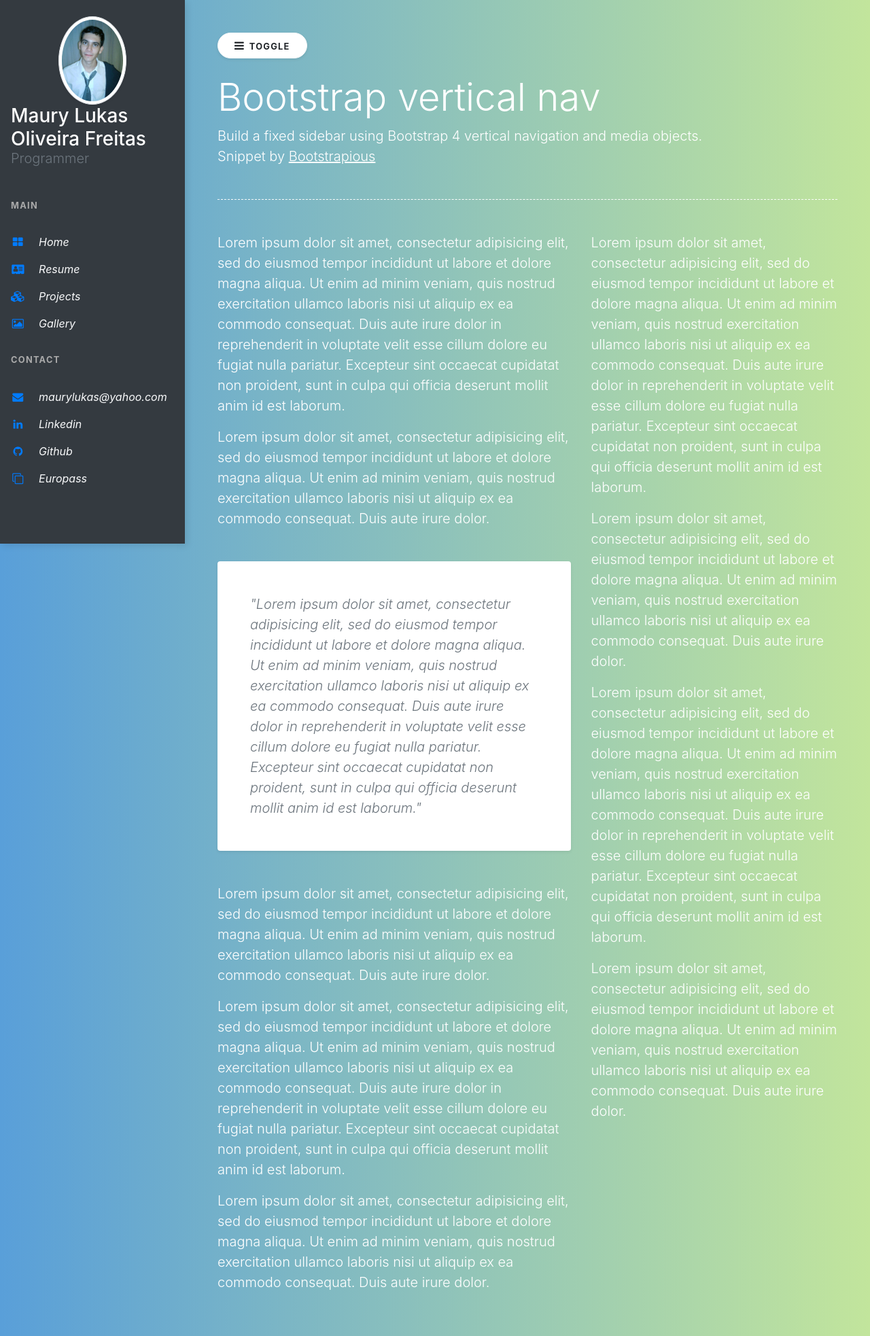
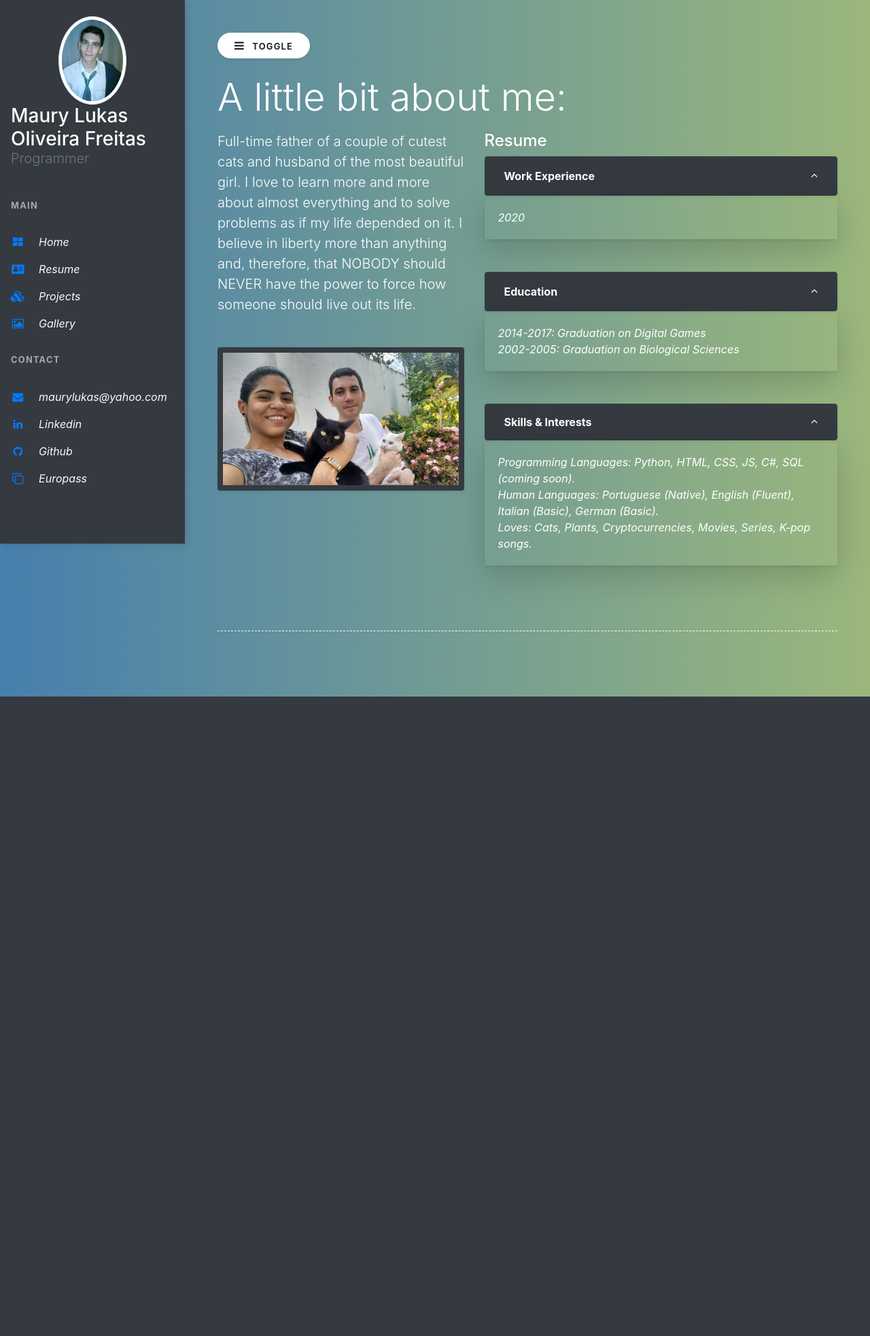
Before and after one commit to maurylukas/mysitecvofml, a Flask app: page / in a window 1280 px wide. Shown: the whole page at 68% size. After the commit the page ends 1025 px from the top, so only its background shows below. Run offline with Flask 2, Linux system fonts and the light colour scheme; some libraries are stand-ins or nearby versions.

Commit message:
Panels added
Added collapsible panels, slightly changed background colors, added some text on main page.

```diff
--- a/mycv/static/estilo.css
+++ b/mycv/static/estilo.css
@@ -13,6 +13,11 @@
 
 .wrapper.active {
     perspective: 1500px;
+}
+
+.with-chevron[aria-expanded='true'] i {
+  display: block;
+  transform: rotate(180deg) !important;
 }
 
 .vertical-nav {
@@ -88,8 +93,8 @@
 
 body {
   background: #599fd9;
-  background: -webkit-linear-gradient(to right, #599fd9, #c2e59c);
-  background: linear-gradient(to right, #599fd9, #c2e59c);
+  background: -webkit-linear-gradient(to right, #477fad, #9bb77c); /* #599fd9, #c2e59c */
+  background: linear-gradient(to right, #477fad, #9bb77c); /* #599fd9, #c2e59c */
   min-height: 100vh;
   overflow-x: hidden;
 }
--- a/mycv/static/funcao.js
+++ b/mycv/static/funcao.js
@@ -13,4 +13,7 @@ $(document).ready(function() {
             $('.wrapper').addClass('active');
         }
   });
+  if ($(window).width() <= 768) {
+    $('.collapse').collapse();
+    }
 });
--- a/mycv/templates/novo.html
+++ b/mycv/templates/novo.html
@@ -4,49 +4,95 @@
 <!-- Page content holder -->
 <div class="page-content p-5" id="content">
   <!-- Toggle button -->
-  <button id="sidebarCollapse" type="button" class="btn btn-info btn-light bg-white rounded-pill shadow-sm px-4 mb-4"><i class="fa fa-bars mr-2"></i><small class="text-uppercase font-weight-bold">Toggle</small></button>
+  <button id="sidebarCollapse" type="button" class="btn btn-info btn-light bg-white rounded-pill shadow-sm px-4 mb-4">
+    <i class="fa fa-bars mr-2"></i>
+    <small class="text-uppercase font-weight-bold">Toggle</small>
+  </button>
 
   <!-- Demo content -->
-  <h2 class="display-4 text-white">Bootstrap vertical nav</h2>
-  <p class="lead text-white mb-0">Build a fixed sidebar using Bootstrap 4 vertical navigation and media objects.</p>
-  <p class="lead text-white">Snippet by <a href="https://bootstrapious.com/snippets" class="text-white">
-        <u>Bootstrapious</u></a>
+  <h2 class="display-4 text-white">A little bit about me:</h2>
+  <p class="lead text-white mb-0"></p>
+  <p class="lead text-white">
+    <!--
+    <a href="https://bootstrapious.com/snippets" class="text-white">
+        <u>Bootstrapious</u>
+    </a>
+    -->
   </p>
-  <div class="separator"></div>
   <div class="row text-white">
+    <div class="col-lg-5">
+      <p class="lead">Full-time father of a couple of cutest cats and husband of the most beautiful girl.
+        I love to learn more and more about almost everything and to solve problems as if my life depended on it.
+        I believe in liberty more than anything and, therefore,
+        that NOBODY should NEVER have the power to force how someone should live out its life.</p>
+      <p class="lead"></p>
+      <div class="bg-dark p-2 rounded my-5 shadow-sm">
+        <img class="img-fluid mx-auto" src="static/nos.jpg" alt="Us" width="960" height="540">
+        <p class="lead font-italic mb-0 text-muted"></p>
+      </div>
+      <p class="lead"></p>
+      <p class="lead"></p>
+      <p class="lead"></p>
+    </div>
     <div class="col-lg-7">
-      <p class="lead">Lorem ipsum dolor sit amet, consectetur adipisicing elit, sed do eiusmod tempor incididunt ut labore et dolore magna aliqua. Ut enim ad minim veniam, quis nostrud exercitation ullamco laboris nisi ut aliquip ex ea commodo consequat. Duis aute irure
-        dolor in reprehenderit in voluptate velit esse cillum dolore eu fugiat nulla pariatur. Excepteur sint occaecat cupidatat non proident, sunt in culpa qui officia deserunt mollit anim id est laborum.</p>
-      <p class="lead">Lorem ipsum dolor sit amet, consectetur adipisicing elit, sed do eiusmod tempor incididunt ut labore et dolore magna aliqua. Ut enim ad minim veniam, quis nostrud exercitation ullamco laboris nisi ut aliquip ex ea commodo consequat. Duis aute irure
-        dolor.
-      </p>
-      <div class="bg-white p-5 rounded my-5 shadow-sm">
-        <p class="lead font-italic mb-0 text-muted">"Lorem ipsum dolor sit amet, consectetur adipisicing elit, sed do eiusmod tempor incididunt ut labore et dolore magna aliqua. Ut enim ad minim veniam, quis nostrud exercitation ullamco laboris nisi ut aliquip ex ea commodo consequat. Duis aute
-          irure dolor in reprehenderit in voluptate velit esse cillum dolore eu fugiat nulla pariatur. Excepteur sint occaecat cupidatat non proident, sunt in culpa qui officia deserunt mollit anim id est laborum."</p>
+      <h4 class="text-white">Resume</h4>
+      <div class="mb-5">
+        <!-- Collapse Panel 1-->
+        <a data-toggle="collapse" href="#collapseExample1" role="button" aria-expanded="true" aria-controls="collapseExample1" class="btn btn-dark btn-block py-2 shadow-sm with-chevron">
+          <p class="d-flex align-items-center justify-content-between mb-0 px-3 py-2">
+            <strong class="">Work Experience</strong>
+            <i class="fa fa-angle-down"></i>
+          </p>
+        </a>
+        <div id="collapseExample1" class="collapse shadow-sm show">
+          <div class="shadow-lg">
+            <div class="card-body">
+              <p class="font-italic mb-0 text-white">2020</p>
+            </div>
+          </div>
+        </div>
       </div>
-      <p class="lead">Lorem ipsum dolor sit amet, consectetur adipisicing elit, sed do eiusmod tempor incididunt ut labore et dolore magna aliqua. Ut enim ad minim veniam, quis nostrud exercitation ullamco laboris nisi ut aliquip ex ea commodo consequat. Duis aute irure
-        dolor.
-      </p>
-      <p class="lead">Lorem ipsum dolor sit amet, consectetur adipisicing elit, sed do eiusmod tempor incididunt ut labore et dolore magna aliqua. Ut enim ad minim veniam, quis nostrud exercitation ullamco laboris nisi ut aliquip ex ea commodo consequat. Duis aute irure
-        dolor in reprehenderit in voluptate velit esse cillum dolore eu fugiat nulla pariatur. Excepteur sint occaecat cupidatat non proident, sunt in culpa qui officia deserunt mollit anim id est laborum.</p>
-      <p class="lead">Lorem ipsum dolor sit amet, consectetur adipisicing elit, sed do eiusmod tempor incididunt ut labore et dolore magna aliqua. Ut enim ad minim veniam, quis nostrud exercitation ullamco laboris nisi ut aliquip ex ea commodo consequat. Duis aute irure
-        dolor.
-      </p>
-    </div>
-    <div class="col-lg-5">
-      <p class="lead">Lorem ipsum dolor sit amet, consectetur adipisicing elit, sed do eiusmod tempor incididunt ut labore et dolore magna aliqua. Ut enim ad minim veniam, quis nostrud exercitation ullamco laboris nisi ut aliquip ex ea commodo consequat. Duis aute irure
-        dolor in reprehenderit in voluptate velit esse cillum dolore eu fugiat nulla pariatur. Excepteur sint occaecat cupidatat non proident, sunt in culpa qui officia deserunt mollit anim id est laborum.</p>
-      <p class="lead">Lorem ipsum dolor sit amet, consectetur adipisicing elit, sed do eiusmod tempor incididunt ut labore et dolore magna aliqua. Ut enim ad minim veniam, quis nostrud exercitation ullamco laboris nisi ut aliquip ex ea commodo consequat. Duis aute irure
-        dolor.
-      </p>
-      <p class="lead">Lorem ipsum dolor sit amet, consectetur adipisicing elit, sed do eiusmod tempor incididunt ut labore et dolore magna aliqua. Ut enim ad minim veniam, quis nostrud exercitation ullamco laboris nisi ut aliquip ex ea commodo consequat. Duis aute irure
-        dolor in reprehenderit in voluptate velit esse cillum dolore eu fugiat nulla pariatur. Excepteur sint occaecat cupidatat non proident, sunt in culpa qui officia deserunt mollit anim id est laborum.</p>
-      <p class="lead">Lorem ipsum dolor sit amet, consectetur adipisicing elit, sed do eiusmod tempor incididunt ut labore et dolore magna aliqua. Ut enim ad minim veniam, quis nostrud exercitation ullamco laboris nisi ut aliquip ex ea commodo consequat. Duis aute irure
-        dolor.
-      </p>
+      <div class="mb-5">
+        <!-- Collapse Panel 2-->
+        <button data-toggle="collapse" data-target="#collapseExample2" role="button" aria-expanded="true" aria-controls="collapseExample2" class="btn btn-dark btn-block py-2 shadow-sm with-chevron">
+          <p class="d-flex align-items-center justify-content-between mb-0 px-3 py-2">
+            <strong class="">Education</strong>
+            <i class="fa fa-angle-down"></i>
+          </p>
+        </button>
+        <div id="collapseExample2" class="collapse shadow-sm show">
+          <div class="shadow-lg">
+            <div class="card-body">
+              <p class="font-italic mb-0 text-white">2014-2017: Graduation on Digital Games</p>
+              <p class="font-italic mb-0 text-white">2002-2005: Graduation on Biological Sciences</p>
+            </div>
+          </div>
+        </div>
+      </div>
+      <div class="mb-5">
+        <!-- Collapse Panel 3-->
+        <a data-toggle="collapse" href="#collapseExample3" role="button" aria-expanded="true" aria-controls="collapseExample3" class="btn btn-dark btn-block p2-3 shadow-sm with-chevron">
+          <p class="d-flex align-items-center justify-content-between mb-0 px-3 py-2">
+            <strong class="">Skills & Interests</strong>
+            <i class="fa fa-angle-down"></i>
+          </p>
+        </a>
+        <div id="collapseExample3" class="collapse shadow-sm show">
+          <div class="shadow-lg">
+            <div class="card-body">
+              <p class="font-italic mb-0 text-white">Programming Languages: Python, HTML, CSS, JS, C#, SQL (coming soon).</p>
+              <p class="font-italic mb-0 text-white">Human Languages: Portuguese (Native), English (Fluent), Italian (Basic), German (Basic).</p>
+              <p class="font-italic mb-0 text-white">Loves: Cats, Plants, Cryptocurrencies, Movies, Series, K-pop songs.</p>
+            </div>
+          </div>
+        </div>
+      </div>
+      <p class="lead"></p>
+      <p class="lead"></p>
+      <p class="lead"></p>
     </div>
   </div>
-
+  <div class="separator"></div>
 </div>
 <!-- End demo content -->
 {% endblock %}
--- a/mycv/templates/vertnav.html
+++ b/mycv/templates/vertnav.html
@@ -2,7 +2,7 @@
 <div class="vertical-nav bg-dark" id="sidebar">
   <div class="py-4 px-3 mb-4 bg-dark">
     <div class="media d-flex align-items-center">
-        <img src="static/eu.jpg" alt="Me" width="100" class="mr-3 rounded-circle img-thumbnail shadow-sm mx-auto ">
+        <img src="static/eu.jpg" alt="Me" width="100" class="mr-3 rounded-circle img-thumbnail shadow-sm mx-auto">
     </div>
       <div class="media-body">
         <h3 class="m-0">Maury Lukas Oliveira Freitas</h3>
```
